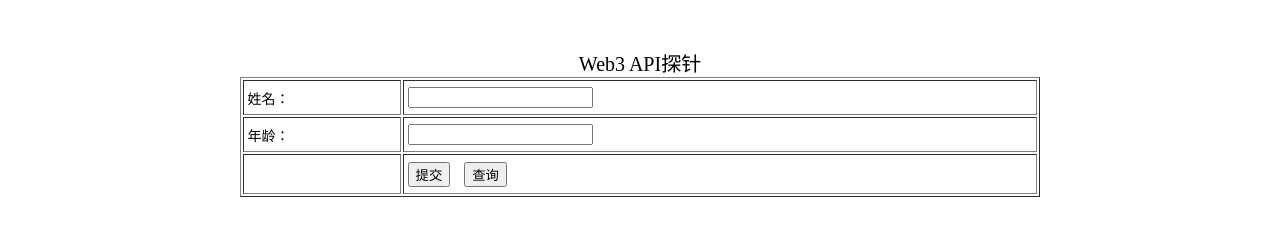
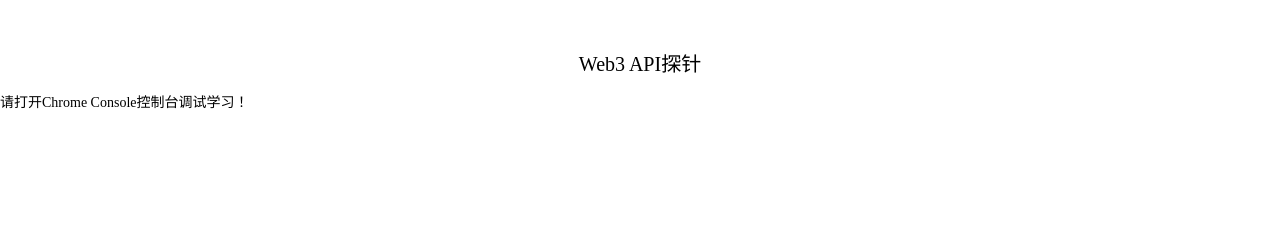
Before and after one commit to vsiryxm/Ethereum-Study, a plain HTML site: page demo3/index.html in a window 1280 px wide. Drawn offline with nearby package versions, Linux system fonts and the light colour scheme; files whose address does not match are found by name.

Commit message:
撸web3.js代码

```diff
--- a/demo3/index.html
+++ b/demo3/index.html
@@ -8,25 +8,7 @@
 
 <body><br><br><br>
 <h1>Web3 API探针</h1>
-<table width="800" border="1" align="center">
-  <tbody>
-    <tr height="35">
-      <td>&nbsp;姓名：</td>
-      <td>&nbsp;<input id="name" type="text" value="" maxlength="50"></td>
-    </tr>
-    <tr height="35">
-      <td>&nbsp;年龄：</td>
-      <td>&nbsp;<input id="age" type="number" value="" maxlength="10"></td>
-    </tr>
-    <tr height="40">
-      <td>&nbsp;</td>
-      <td>&nbsp;<input id="btnSubmit" type="button" value="提交" >&nbsp;&nbsp;&nbsp;&nbsp;<input id="btnQuery" type="button" value="查询" ></td>
-    </tr>
-    <tr height="40" id="show" class="hidden">
-      <td>&nbsp;</td>
-		<td>&nbsp;结果：姓名：<span id="theName"></span> 年龄：<span id="theAge"></span></td>
-    </tr>
-  </tbody>
+<p>请打开Chrome Console控制台调试学习！</p>
 </table>
 <script src="https://code.jquery.com/jquery-3.1.1.slim.min.js"></script>
 <!--<script src="https://cdn.rawgit.com/ethereum/web3.js/develop/dist/web3.js"></script>需要科学上网才能访问-->
```
Also changed, not shown: 1 other file.
